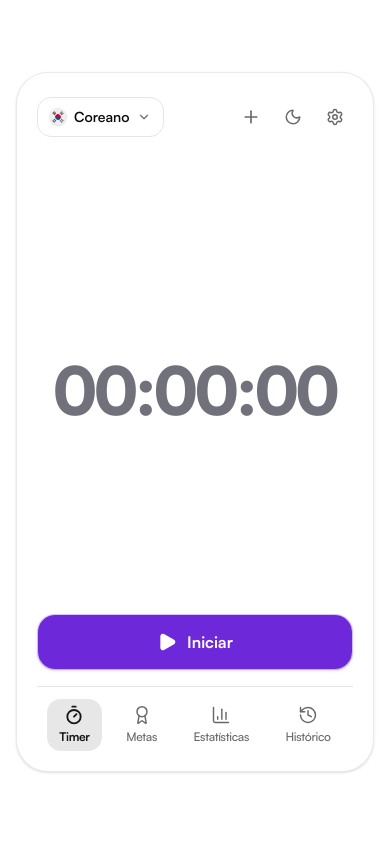
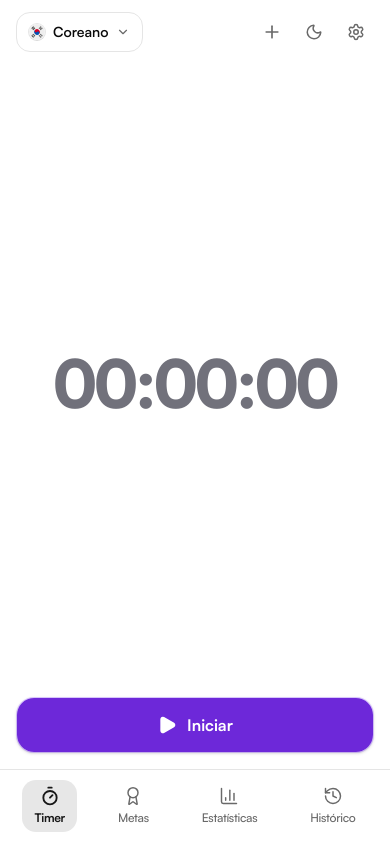
Before and after one commit to magodosidiomas/immersion-tracker, a React (Vite) app: page / in a window 390 px wide. Built offline with nearby package versions, Linux system fonts and the light colour scheme.

Commit message:
feat(ui): ajustar layout full-screen no mobile e manter frame de celular no desktop

```diff
--- a/src/components/ImersoApp.tsx
+++ b/src/components/ImersoApp.tsx
@@ -533,10 +533,11 @@ export function ImersoApp({ onOpenStorybook, theme, onToggleTheme }: ImersoAppPr
   const totalSecondsLanguage = languageSessions.reduce((acc, curr) => acc + curr.duration, 0)
 
   return (
-    <div className="min-h-screen bg-background text-foreground flex flex-col items-center justify-center p-4 sm:p-6 transition-colors">
-      {/* Container Central com proporção móvel e bordas suaves */}
-      <div className={`w-full max-w-[400px] h-[700px] max-h-[90vh] border border-border/80 bg-card rounded-[32px] p-5 flex flex-col relative shadow-sm overflow-hidden ${fontClass}`}>
+    <div className="min-h-screen bg-background sm:bg-zinc-100 sm:dark:bg-zinc-950/80 text-foreground flex flex-col items-center justify-center p-0 sm:p-6 transition-colors">
+      {/* Container Principal: Fullscreen no mobile (100dvh, sem borda/raio), frame de celular a partir de sm (640px) */}
+      <div className={`w-full sm:max-w-[400px] h-dvh sm:h-[700px] sm:max-h-[90vh] border-0 sm:border border-border/80 bg-background sm:bg-card rounded-none sm:rounded-[32px] flex flex-col relative shadow-none sm:shadow-lg overflow-hidden ${fontClass}`}>
         {currentScreen === 'add-language' || languages.length === 0 ? (
+          <div className="flex-1 min-h-0 flex flex-col px-4 sm:px-5 pt-[max(0.75rem,env(safe-area-inset-top))] sm:pt-5 pb-[max(1rem,env(safe-area-inset-bottom))] sm:pb-5">
             <AddLanguageView
               userLanguages={languages}
               onAddLanguage={lang => handleAddLanguage(lang, addLanguageOrigin)}
@@ -549,7 +550,9 @@ export function ImersoApp({ onOpenStorybook, theme, onToggleTheme }: ImersoAppPr
               }}
               isFirstUse={languages.length === 0}
             />
+          </div>
         ) : currentScreen === 'manage-languages' ? (
+          <div className="flex-1 min-h-0 flex flex-col px-4 sm:px-5 pt-[max(0.75rem,env(safe-area-inset-top))] sm:pt-5 pb-[max(1rem,env(safe-area-inset-bottom))] sm:pb-5">
             <ManageLanguagesView
               languages={languages}
               sessions={sessions}
@@ -561,11 +564,12 @@ export function ImersoApp({ onOpenStorybook, theme, onToggleTheme }: ImersoAppPr
               onReorderLanguages={handleReorderLanguages}
               onDeleteLanguage={handleDeleteLanguage}
             />
+          </div>
         ) : (
           <>
             {/* Top Bar Geral: Apenas visível quando NÃO estiver no Resumo/Edição */}
             {!isSummaryOpen && (
-              <header className="flex items-center justify-between min-h-[48px] mb-4">
+              <header className="flex items-center justify-between min-h-[48px] px-4 sm:px-5 pt-[max(0.75rem,env(safe-area-inset-top))] sm:pt-5 mb-2 sm:mb-4 shrink-0">
                 {timerState !== 'idle' ? (
                   <div className="flex items-center gap-3">
                     <Button
@@ -650,7 +654,7 @@ export function ImersoApp({ onOpenStorybook, theme, onToggleTheme }: ImersoAppPr
             {/* CONTEÚDO PRINCIPAL (CONDICIONAL POR ABA) */}
             {isSummaryOpen ? (
               /* TELA DE RESUMO DA SESSÃO / EDIÇÃO */
-              <div className="flex-1 flex flex-col justify-between pt-1 pb-2">
+              <div className="flex-1 min-h-0 flex flex-col justify-between px-4 sm:px-5 pt-[max(0.75rem,env(safe-area-inset-top))] sm:pt-4 pb-[max(1rem,env(safe-area-inset-bottom))] sm:pb-5">
                 <div>
                   {/* Top Bar do Resumo / Registro Manual / Edição */}
                   <div className="flex items-center justify-between min-h-[48px] mb-4">
@@ -807,7 +811,9 @@ export function ImersoApp({ onOpenStorybook, theme, onToggleTheme }: ImersoAppPr
                   )}
                 </div>
               </div>
-        ) : activeTab === 'timer' ? (
+        ) : (
+          <main className="flex-1 min-h-0 px-4 sm:px-5 flex flex-col overflow-hidden">
+            {activeTab === 'timer' ? (
               /* ABA 1: TIMER (CONFORME SPEC.MD SEÇÃO 3) */
               <div className="flex-1 flex flex-col justify-between py-2">
                 <div />
@@ -826,7 +832,7 @@ export function ImersoApp({ onOpenStorybook, theme, onToggleTheme }: ImersoAppPr
                 </div>
 
                 {/* Controles do Timer: 56px de altura, cantos suaves e resposta tátil sólida */}
-            <div className="space-y-3 pb-2">
+                <div className={`space-y-3 ${timerState !== 'idle' ? 'pb-[max(1rem,env(safe-area-inset-bottom))] sm:pb-2' : 'pb-2'}`}>
               {timerState === 'idle' && (
                 <Button
                   size="lg"
@@ -1224,10 +1230,12 @@ export function ImersoApp({ onOpenStorybook, theme, onToggleTheme }: ImersoAppPr
             )
           })()
         )}
+            </main>
+        )}
 
         {/* BOTTOM NAV (Some durante sessão ativa, conforme SPEC SEÇÃO 2) */}
         {timerState === 'idle' && !isSummaryOpen && (
-          <nav className="flex items-center justify-around px-1 pt-3 border-t border-border mt-auto">
+          <nav className="flex items-center justify-around w-full px-2 pt-2.5 pb-[max(0.75rem,env(safe-area-inset-bottom))] sm:pb-3 border-t border-border mt-auto shrink-0 bg-background sm:bg-card">
             <button
               onClick={() => setActiveTab('timer')}
               className={`flex flex-col items-center gap-1 py-1.5 px-3 rounded-xl transition-all duration-150 active:scale-95 cursor-pointer ${
@@ -1283,7 +1291,7 @@ export function ImersoApp({ onOpenStorybook, theme, onToggleTheme }: ImersoAppPr
 
       {/* DRAWER: TROCA DE IDIOMA (REFINADO - SEM LINHAS EXCESSIVAS, SEM CARDS, SCROLL COM FADE, CHECKMARK) */}
       <Drawer open={isLangDrawerOpen} onOpenChange={setIsLangDrawerOpen}>
-        <DrawerContent className="max-w-[400px] mx-auto p-0 border-t border-border/80">
+        <DrawerContent className="w-full sm:max-w-[400px] mx-auto p-0 border-t border-border/80">
           <DrawerHeader className="px-5 pt-4 pb-2 text-left">
             <DrawerTitle className="text-base font-semibold tracking-tight">Idioma</DrawerTitle>
             <DrawerDescription className="sr-only">
@@ -1323,7 +1331,7 @@ export function ImersoApp({ onOpenStorybook, theme, onToggleTheme }: ImersoAppPr
           </ScrollAreaFade>
 
           {/* AÇÕES FIXAS DO RODAPÉ (RULE: MESMA ALTURA MÍNIMA DE 44PX E TEXTO LEGÍVEL) */}
-          <div className="p-4 pt-3 space-y-2 border-t border-border/40">
+          <div className="p-4 pt-3 pb-[max(1rem,env(safe-area-inset-bottom))] sm:pb-4 space-y-2 border-t border-border/40">
             <Button
               type="button"
               variant="secondary"
@@ -1355,7 +1363,7 @@ export function ImersoApp({ onOpenStorybook, theme, onToggleTheme }: ImersoAppPr
 
       {/* DRAWER: SELEÇÃO DE PRÁTICA E ESTILO (SPEC SEÇÃO 6 - REFINO IMPECCABLE) */}
       <Drawer open={isPracticeDrawerOpen} onOpenChange={setIsPracticeDrawerOpen}>
-        <DrawerContent className="max-w-[400px] mx-auto p-0 border-t border-border/80">
+        <DrawerContent className="w-full sm:max-w-[400px] mx-auto p-0 border-t border-border/80">
           <DrawerHeader className="px-5 pt-4 pb-2 text-left">
             {practiceDrawerStep === 1 ? (
               <div>
@@ -1460,7 +1468,7 @@ export function ImersoApp({ onOpenStorybook, theme, onToggleTheme }: ImersoAppPr
           </ScrollAreaFade>
 
           {/* RODAPÉ ALINHADO À REGRA DE 44PX E PISO DE 12PX */}
-          <div className="p-4 pt-3 border-t border-border/40">
+          <div className="p-4 pt-3 pb-[max(1rem,env(safe-area-inset-bottom))] sm:pb-4 border-t border-border/40">
             <DrawerClose asChild>
               <Button
                 type="button"
@@ -1535,7 +1543,7 @@ export function ImersoApp({ onOpenStorybook, theme, onToggleTheme }: ImersoAppPr
 
       {/* DRAWER: CONFIGURAÇÕES E BACKUP */}
       <Drawer open={isSettingsOpen} onOpenChange={setIsSettingsOpen}>
-        <DrawerContent className="max-w-[400px] mx-auto p-0 border-t border-border/80">
+        <DrawerContent className="w-full sm:max-w-[400px] mx-auto p-0 border-t border-border/80">
           <DrawerHeader className="px-5 pt-4 pb-2 text-left">
             <DrawerTitle className="text-base font-semibold tracking-tight">Configurações</DrawerTitle>
             <DrawerDescription className="sr-only">
@@ -1637,7 +1645,7 @@ export function ImersoApp({ onOpenStorybook, theme, onToggleTheme }: ImersoAppPr
             </div>
           </div>
 
-          <div className="p-4 pt-0">
+          <div className="p-4 pt-0 pb-[max(1rem,env(safe-area-inset-bottom))] sm:pb-4">
             <DrawerClose asChild>
               <Button
                 type="button"
--- a/src/components/ManageLanguagesView.tsx
+++ b/src/components/ManageLanguagesView.tsx
@@ -97,7 +97,7 @@ export function ManageLanguagesView({
   const targetStats = deleteTarget ? getLanguageStats(deleteTarget.id) : null
 
   return (
-    <div className="flex-1 flex flex-col min-h-0 bg-card animate-in fade-in-50 duration-200">
+    <div className="flex-1 flex flex-col min-h-0 bg-transparent animate-in fade-in-50 duration-200">
       {/* Top Header */}
       <header className="flex items-center justify-between min-h-[48px] px-1 mb-2">
         <Button
```
Lines whose indentation alone changed are shown as unchanged.
